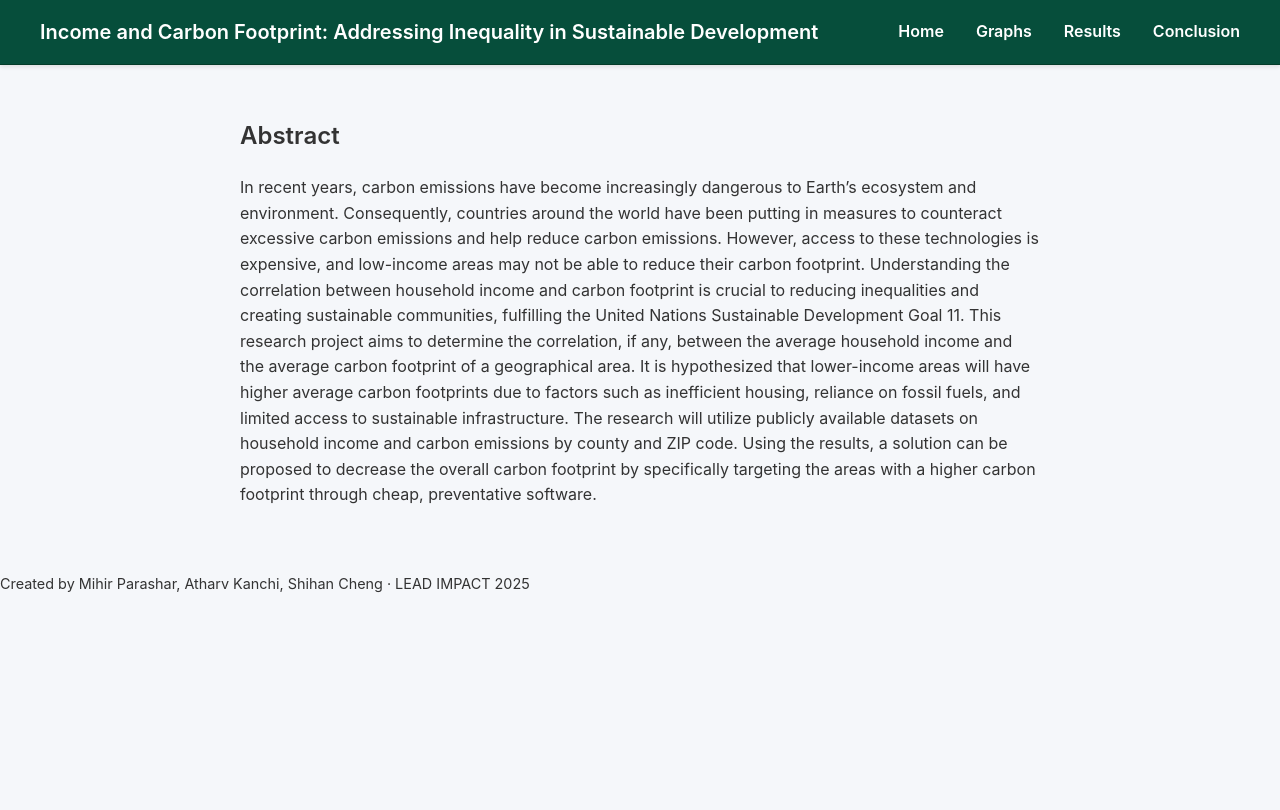
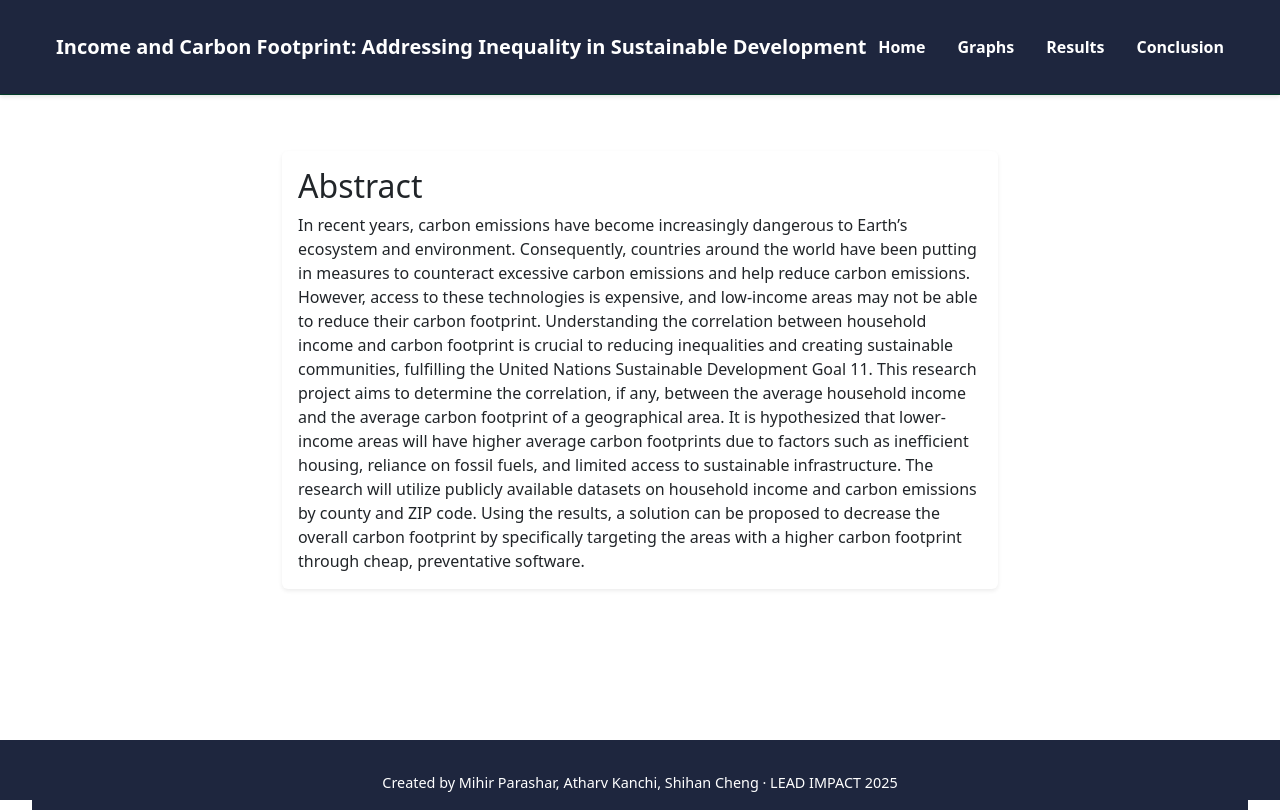
Before and after one commit to MihirParashar/impact-website, a plain HTML site: page index.html in a window 1280 px wide. Drawn offline with nearby package versions, Linux system fonts and the light colour scheme; a script that the page names is missing.

Commit message:
Bootstrap on index

```diff
--- a/index.html
+++ b/index.html
@@ -8,43 +8,62 @@
       Development
     </title>
     <link rel="stylesheet" href="styles.css" />
+    <!-- Bootstrap CDN -->
+    <link
+      href="https://cdn.jsdelivr.net/npm/bootstrap@5.3.3/dist/css/bootstrap.min.css"
+      rel="stylesheet"
+    />
   </head>
   <body>
+    <div class="page-wrapper">
       <script src="navbar.js"></script>
-    <main>
+
+      <main class="container my-4">
         <section id="abstract">
-        <h2>Abstract</h2>
-        <p>
-          In recent years, carbon emissions have become increasingly dangerous
-          to Earth’s ecosystem and environment. Consequently, countries around
-          the world have been putting in measures to counteract excessive carbon
-          emissions and help reduce carbon emissions. However, access to these
-          technologies is expensive, and low-income areas may not be able to
-          reduce their carbon footprint. Understanding the correlation between
-          household income and carbon footprint is crucial to reducing
-          inequalities and creating sustainable communities, fulfilling the
-          United Nations Sustainable Development Goal 11. This research project
+          <div
+            class="card shadow-sm border-0"
+            style="margin-left: 200px; margin-right: 200px"
+          >
+            <div class="card-body">
+              <h2 class="card-title">Abstract</h2>
+              <p class="card-text">
+                In recent years, carbon emissions have become increasingly
+                dangerous to Earth’s ecosystem and environment. Consequently,
+                countries around the world have been putting in measures to
+                counteract excessive carbon emissions and help reduce carbon
+                emissions. However, access to these technologies is expensive,
+                and low-income areas may not be able to reduce their carbon
+                footprint. Understanding the correlation between household
+                income and carbon footprint is crucial to reducing inequalities
+                and creating sustainable communities, fulfilling the United
+                Nations Sustainable Development Goal 11. This research project
                 aims to determine the correlation, if any, between the average
-          household income and the average carbon footprint of a geographical
-          area. It is hypothesized that lower-income areas will have higher
-          average carbon footprints due to factors such as inefficient housing,
-          reliance on fossil fuels, and limited access to sustainable
-          infrastructure. The research will utilize publicly available datasets
-          on household income and carbon emissions by county and ZIP code. Using
-          the results, a solution can be proposed to decrease the overall carbon
-          footprint by specifically targeting the areas with a higher carbon
-          footprint through cheap, preventative software.
+                household income and the average carbon footprint of a
+                geographical area. It is hypothesized that lower-income areas
+                will have higher average carbon footprints due to factors such
+                as inefficient housing, reliance on fossil fuels, and limited
+                access to sustainable infrastructure. The research will utilize
+                publicly available datasets on household income and carbon
+                emissions by county and ZIP code. Using the results, a solution
+                can be proposed to decrease the overall carbon footprint by
+                specifically targeting the areas with a higher carbon footprint
+                through cheap, preventative software.
               </p>
+            </div>
+          </div>
         </section>
       </main>
 
-    <footer>
-      <p>
+      <footer class="text-white">
+        <p class="m-0 text-center py-3" style="background-color: #1e263e">
           Created by Mihir Parashar, Atharv Kanchi, Shihan Cheng &middot; LEAD
           IMPACT 2025
         </p>
       </footer>
+    </div>
 
     <script src="script.js"></script>
+    <!-- Optional Bootstrap JS for components (not required for this card) -->
+    <script src="https://cdn.jsdelivr.net/npm/bootstrap@5.3.3/dist/js/bootstrap.bundle.min.js"></script>
   </body>
 </html>
--- a/navbar.js
+++ b/navbar.js
@@ -14,7 +14,7 @@ nav.innerHTML = `
 `;
 
 // Basic nav styling
-nav.style.background = "#064e3b"; // dark green
+nav.style.background = "#1e263e"; // dark green
 nav.style.width = "100%";
 nav.style.boxShadow = "0 2px 4px rgba(0,0,0,0.1)";
 nav.style.borderBottom = "1px solid #033c29";
--- a/styles.css
+++ b/styles.css
@@ -1,20 +1,77 @@
+/* Full-height layout setup */
+html,
+body {
+  height: 100%;
+  margin: 0;
+  display: flex;
+  flex-direction: column;
+}
+
+.page-wrapper {
+  flex: 1;
+  display: flex;
+  flex-direction: column;
+}
+
 /* General styling */
 body {
-  margin: 0;
   font-family: "Inter", sans-serif;
   background-color: #f5f7fa;
   color: #333;
   line-height: 1.6;
 }
-/*
-header,
+
 footer {
-  background-color: #1e3e2c;
+  background-color: #1e263e;
   color: #fff;
   padding: 1rem 2rem;
   text-align: center;
   height: 60px;
-} */
+}
+
+footer p {
+  margin: 0;
+  font-size: 0.9rem;
+}
+
+nav {
+  background-color: #1e3e2c;
+  color: white;
+  padding: 1rem 2rem;
+}
+
+.navbar-container {
+  display: flex;
+  justify-content: space-between;
+  align-items: center;
+  flex-wrap: wrap;
+}
+
+.navbar-title {
+  color: white;
+  font-size: 1rem;
+  font-weight: 700;
+  text-decoration: none;
+}
+
+.navbar-links li a {
+  color: #38bdf8;
+  text-decoration: none;
+  font-weight: 600;
+  transition: color 0.3s ease;
+}
+
+.navbar-links {
+  list-style: none;
+  display: flex;
+  gap: 1.5rem;
+  padding: 0;
+  margin: 0;
+}
+
+.navbar-links li a:hover {
+  color: #0ea5e9;
+}
 
 nav ul {
   list-style: none;
@@ -37,6 +94,7 @@ nav ul li a:hover {
 }
 
 main {
+  flex: 1;
   padding: 2rem;
   max-width: 800px;
   margin: auto;
@@ -49,28 +107,6 @@ section {
 h1,
 h2 {
   font-weight: 600;
-}
-
-/* Animations */
-.fade-in {
-  animation: fadeIn 1s ease-in;
-}
-
-@keyframes fadeIn {
-  from {
-    opacity: 0;
-    transform: translateY(20px);
-  }
-  to {
-    opacity: 1;
-    transform: translateY(0);
-  }
-}
-
-/* Footer styling */
-footer p {
-  margin: 0;
-  font-size: 0.9rem;
 }
 
 /* Responsive */
```
Also changed, not shown: conclusion.html (line endings or trailing spaces). Lines whose indentation alone changed are shown as unchanged.
